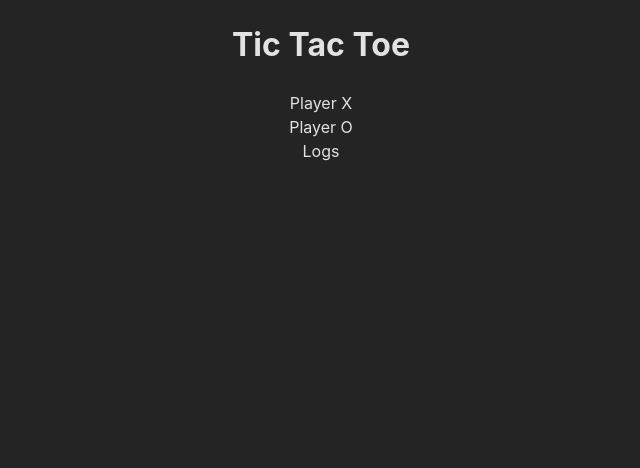
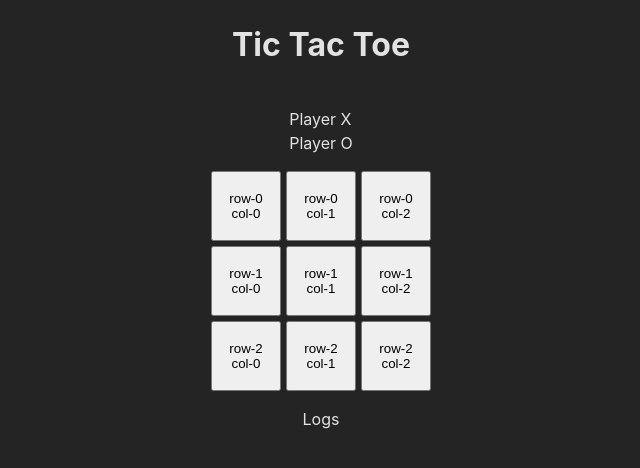
Before and after one commit to dvstefanov/Tic-Tac-Toe, a React (Vite) app: page / in a window 1280 px wide. Shown: the top 468 px of the page, without its empty margins (319-959 px from the left). Built offline with nearby package versions, Linux system fonts and the light colour scheme.

Commit message:
Add game board component and a bit styles

```diff
--- a/package.json
+++ b/package.json
@@ -11,7 +11,8 @@
   },
   "dependencies": {
     "react": "^18.2.0",
-    "react-dom": "^18.2.0"
+    "react-dom": "^18.2.0",
+    "uuid": "^9.0.1"
   },
   "devDependencies": {
     "@types/react": "^18.2.66",
--- a/src/App.css
+++ b/src/App.css
@@ -2,5 +2,17 @@
   max-width: 1280px;
   width: 100%;
   margin: 0 auto;
-  text-align: center;
+  display: flex;
+  flex-direction: column;
+  gap: 1rem;
+  align-items: center;
 }
+
+#board-wrapper {
+    max-width: 500px;
+    margin: 0 auto;
+    display: flex;
+    flex-direction: column;
+    align-items: center;
+    gap: 1rem;
+}
--- a/src/App.jsx
+++ b/src/App.jsx
@@ -1,16 +1,24 @@
+import { useState } from 'react';
+
 import './App.css';
 
+import GameBoard from './components/GameBoard/GameBoard';
+
 function App() {
+    const [activePlayer, setActivePlayer] = useState('X');
+
 	return (
 		<>
 			<header>
 				<h1>Tic Tac Toe</h1>
 			</header>
-			<div id='game-board-wrapper'>
+			<div id='board-wrapper'>
 				<div id='players-wrapper'>
 					<div>Player X</div>
 					<div>Player O</div>
 				</div>
+
+                <GameBoard />
 			</div>
 			<div>Logs</div>
 		</>
--- /dev/null
+++ b/src/components/GameBoard/GameBoard.jsx
@@ -0,0 +1,35 @@
+import { useState } from 'react';
+
+import { v4 as uuidv4 } from 'uuid';
+
+import classes from './GameBoard.module.css';
+
+const initialBoard = [
+	[null, null, null],
+	["X", null, null],
+	[null, null, null],
+];
+
+const GameBoard = () => {
+	const [board, setBoard] = useState(initialBoard);
+
+	return (
+		<div className={classes['game-board']}>
+			{board.map((row, rowIndex) => {
+				return (
+					<ul key={uuidv4()} className={classes.row}>
+						{row.map((_, colIndex) => (
+                            <li key={uuidv4()} className='column'>
+								<button className={classes.btn}>
+									row-{rowIndex} col-{colIndex}
+								</button>
+							</li>
+						))}
+					</ul>
+				);
+			})}
+		</div>
+	);
+};
+
+export default GameBoard;
--- /dev/null
+++ b/src/components/GameBoard/GameBoard.module.css
@@ -0,0 +1,15 @@
+.game-board {
+    display: flex;
+    flex-direction: column;
+    gap: 5px;
+}
+
+.row {
+	display: flex;
+	gap: 5px;
+}
+
+.btn {
+	width: 70px;
+	height: 70px;
+}
--- a/src/index.css
+++ b/src/index.css
@@ -23,3 +23,9 @@ body {
   min-width: 320px;
   min-height: 100vh;
 }
+
+ul, ol {
+    list-style: none;
+    margin: 0;
+    padding: 0;
+}
```
Also changed, not shown: 1 other file (tests, documents, lock files or other folders).
